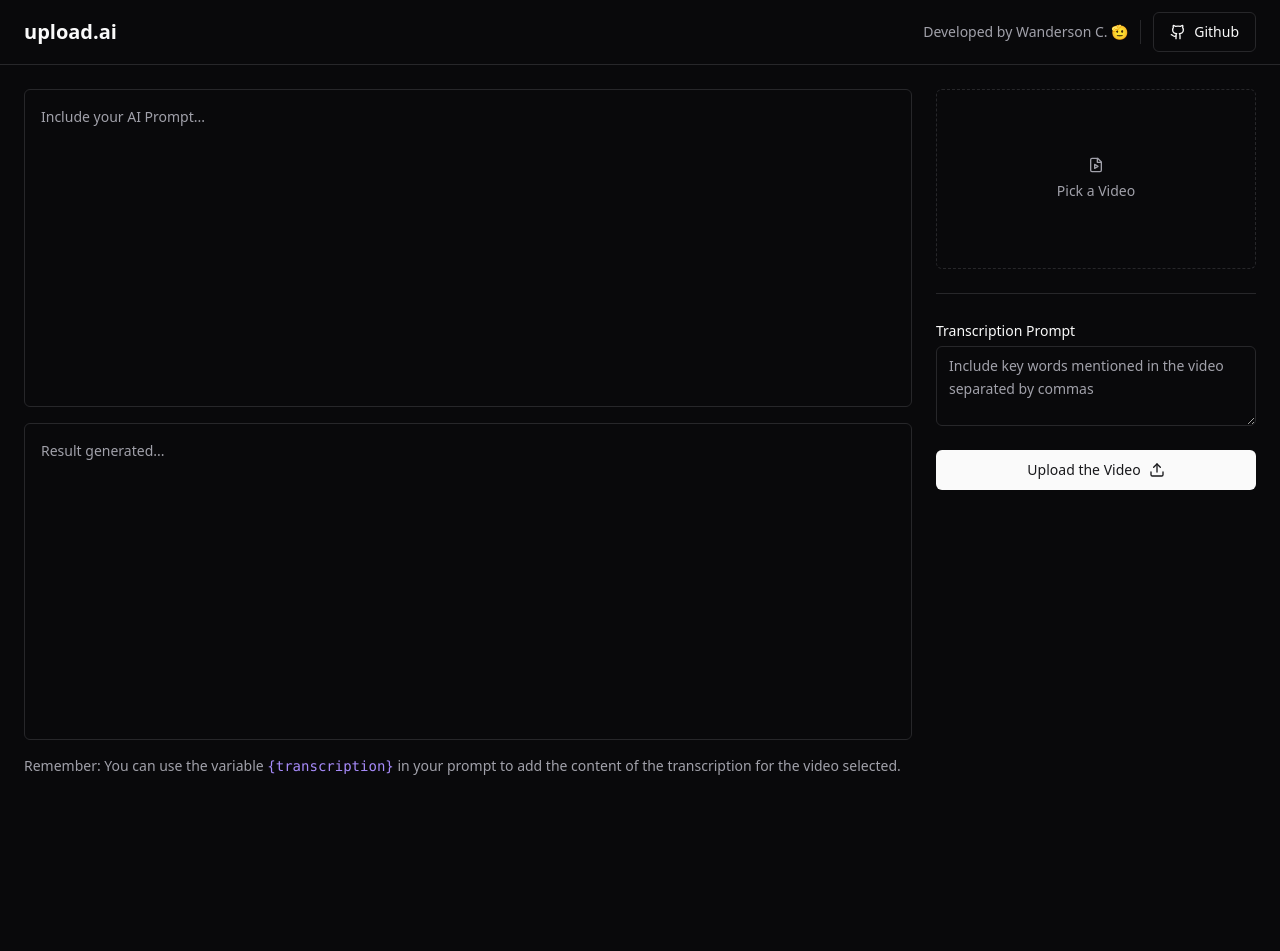
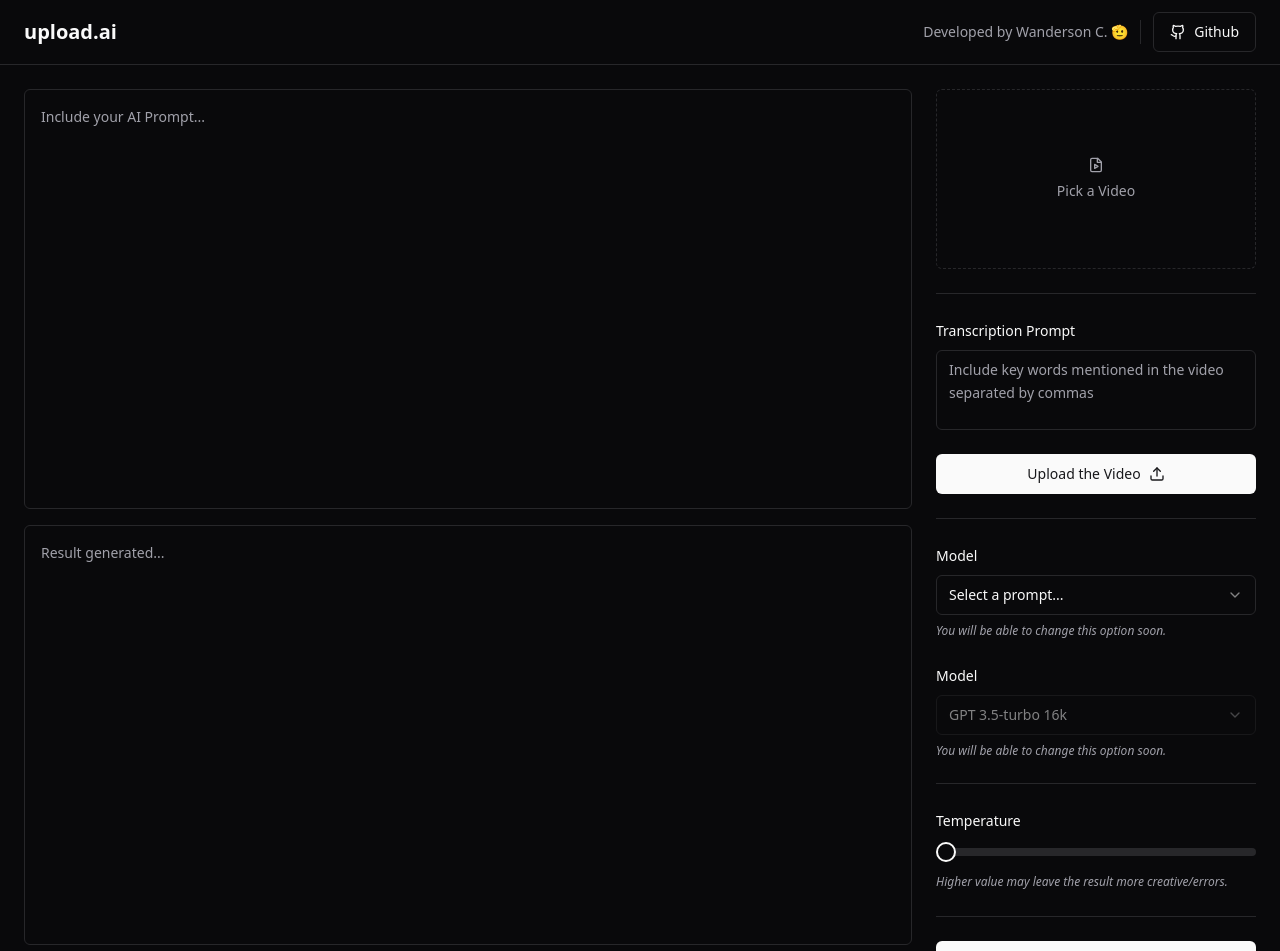
Before and after one commit to wandersonce/aiVideoSupport, a React (Vite) app in the folder ai-video-support/: page / in a window 1280 px wide. Shown: the top 951 px of the page. Before the commit the page ends 800 px from the top, so only its background shows below. Built offline with nearby package versions, Linux system fonts and the light colour scheme.

Commit message:
Adding sidebar second form

```diff
--- a/ai-video-support/package.json
+++ b/ai-video-support/package.json
@@ -11,7 +11,9 @@
   },
   "dependencies": {
     "@radix-ui/react-label": "^2.0.2",
+    "@radix-ui/react-select": "^1.2.2",
     "@radix-ui/react-separator": "^1.0.3",
+    "@radix-ui/react-slider": "^1.1.2",
     "@radix-ui/react-slot": "^1.0.2",
     "class-variance-authority": "^0.7.0",
     "clsx": "^2.0.0",
--- a/ai-video-support/src/App.tsx
+++ b/ai-video-support/src/App.tsx
@@ -1,8 +1,10 @@
 import { Button } from "./components/ui/button"
-import { Github, FileVideo, Upload } from "lucide-react"
+import { Github, FileVideo, Upload, Wand2 } from "lucide-react"
 import { Separator } from "./components/ui/separator"
 import { Textarea } from "./components/ui/textarea"
 import { Label } from "./components/ui/label"
+import { Select, SelectContent, SelectItem, SelectTrigger, SelectValue } from "./components/ui/select"
+import { Slider } from "./components/ui/slider"
 
 function App() {
 
@@ -37,14 +39,66 @@
 
             <Separator />
 
-            <div className="space-y-1">
+            <div className="space-y-2">
               <Label htmlFor="transcriptionPrompt"> Transcription Prompt</Label>
-              <Textarea id="transcriptionPrompt" className="min-h-20 leading-relaxed" placeholder="Include key words mentioned in the video separated by commas"/>
+              <Textarea id="transcriptionPrompt" className="h-20 leading-relaxed resize-none" placeholder="Include key words mentioned in the video separated by commas"/>
             </div>
 
             <Button type="submit" className="w-full">
               Upload the Video
               <Upload className="w-4 h-4 ml-2"/>
+            </Button>
+          </form>
+
+          <Separator />
+
+          <form className="space-y-6">
+          <div className="space-y-2">
+              <Label>Model</Label>
+              <Select>
+                <SelectTrigger>
+                  <SelectValue placeholder="Select a prompt..."/>
+                </SelectTrigger>
+                <SelectContent>
+                  <SelectItem value="title">
+                    Youtube Title
+                  </SelectItem>
+                  <SelectItem value="description">
+                    Youtube Description
+                  </SelectItem>
+                </SelectContent>
+              </Select>
+              <span className="text-muted-foreground block text-xs italic">You will be able to change this option soon.</span>
+            </div>
+
+            <div className="space-y-2">
+              <Label>Model</Label>
+              <Select disabled defaultValue="gpt3.5">
+                <SelectTrigger>
+                  <SelectValue />
+                </SelectTrigger>
+                <SelectContent>
+                  <SelectItem value="gpt3.5">
+                    GPT 3.5-turbo 16k
+                  </SelectItem>
+                </SelectContent>
+              </Select>
+              <span className="text-muted-foreground block text-xs italic">You will be able to change this option soon.</span>
+            </div>
+
+            <Separator />
+
+            <div className="space-y-4">
+              <Label>Temperature</Label>
+              <Slider min={0} max={1} step={0.1}/>
+              <span className="text-muted-foreground block text-xs italic leading-relaxed">Higher value may leave the result more creative/errors.</span>
+            </div>
+
+            <Separator />
+
+            <Button type="submit" className="w-full">
+              Execute
+              <Wand2 className="w-4 h-4 ml-2" />
             </Button>
           </form>
         </aside>
--- /dev/null
+++ b/ai-video-support/src/components/ui/select.tsx
@@ -0,0 +1,119 @@
+import * as React from "react"
+import * as SelectPrimitive from "@radix-ui/react-select"
+import { Check, ChevronDown } from "lucide-react"
+
+import { cn } from "@/lib/utils"
+
+const Select = SelectPrimitive.Root
+
+const SelectGroup = SelectPrimitive.Group
+
+const SelectValue = SelectPrimitive.Value
+
+const SelectTrigger = React.forwardRef<
+  React.ElementRef<typeof SelectPrimitive.Trigger>,
+  React.ComponentPropsWithoutRef<typeof SelectPrimitive.Trigger>
+>(({ className, children, ...props }, ref) => (
+  <SelectPrimitive.Trigger
+    ref={ref}
+    className={cn(
+      "flex h-10 w-full items-center justify-between rounded-md border border-input bg-background px-3 py-2 text-sm ring-offset-background placeholder:text-muted-foreground focus:outline-none focus:ring-2 focus:ring-ring focus:ring-offset-2 disabled:cursor-not-allowed disabled:opacity-50",
+      className
+    )}
+    {...props}
+  >
+    {children}
+    <SelectPrimitive.Icon asChild>
+      <ChevronDown className="h-4 w-4 opacity-50" />
+    </SelectPrimitive.Icon>
+  </SelectPrimitive.Trigger>
+))
+SelectTrigger.displayName = SelectPrimitive.Trigger.displayName
+
+const SelectContent = React.forwardRef<
+  React.ElementRef<typeof SelectPrimitive.Content>,
+  React.ComponentPropsWithoutRef<typeof SelectPrimitive.Content>
+>(({ className, children, position = "popper", ...props }, ref) => (
+  <SelectPrimitive.Portal>
+    <SelectPrimitive.Content
+      ref={ref}
+      className={cn(
+        "relative z-50 min-w-[8rem] overflow-hidden rounded-md border bg-popover text-popover-foreground shadow-md data-[state=open]:animate-in data-[state=closed]:animate-out data-[state=closed]:fade-out-0 data-[state=open]:fade-in-0 data-[state=closed]:zoom-out-95 data-[state=open]:zoom-in-95 data-[side=bottom]:slide-in-from-top-2 data-[side=left]:slide-in-from-right-2 data-[side=right]:slide-in-from-left-2 data-[side=top]:slide-in-from-bottom-2",
+        position === "popper" &&
+          "data-[side=bottom]:translate-y-1 data-[side=left]:-translate-x-1 data-[side=right]:translate-x-1 data-[side=top]:-translate-y-1",
+        className
+      )}
+      position={position}
+      {...props}
+    >
+      <SelectPrimitive.Viewport
+        className={cn(
+          "p-1",
+          position === "popper" &&
+            "h-[var(--radix-select-trigger-height)] w-full min-w-[var(--radix-select-trigger-width)]"
+        )}
+      >
+        {children}
+      </SelectPrimitive.Viewport>
+    </SelectPrimitive.Content>
+  </SelectPrimitive.Portal>
+))
+SelectContent.displayName = SelectPrimitive.Content.displayName
+
+const SelectLabel = React.forwardRef<
+  React.ElementRef<typeof SelectPrimitive.Label>,
+  React.ComponentPropsWithoutRef<typeof SelectPrimitive.Label>
+>(({ className, ...props }, ref) => (
+  <SelectPrimitive.Label
+    ref={ref}
+    className={cn("py-1.5 pl-8 pr-2 text-sm font-semibold", className)}
+    {...props}
+  />
+))
+SelectLabel.displayName = SelectPrimitive.Label.displayName
+
+const SelectItem = React.forwardRef<
+  React.ElementRef<typeof SelectPrimitive.Item>,
+  React.ComponentPropsWithoutRef<typeof SelectPrimitive.Item>
+>(({ className, children, ...props }, ref) => (
+  <SelectPrimitive.Item
+    ref={ref}
+    className={cn(
+      "relative flex w-full cursor-default select-none items-center rounded-sm py-1.5 pl-8 pr-2 text-sm outline-none focus:bg-accent focus:text-accent-foreground data-[disabled]:pointer-events-none data-[disabled]:opacity-50",
+      className
+    )}
+    {...props}
+  >
+    <span className="absolute left-2 flex h-3.5 w-3.5 items-center justify-center">
+      <SelectPrimitive.ItemIndicator>
+        <Check className="h-4 w-4" />
+      </SelectPrimitive.ItemIndicator>
+    </span>
+
+    <SelectPrimitive.ItemText>{children}</SelectPrimitive.ItemText>
+  </SelectPrimitive.Item>
+))
+SelectItem.displayName = SelectPrimitive.Item.displayName
+
+const SelectSeparator = React.forwardRef<
+  React.ElementRef<typeof SelectPrimitive.Separator>,
+  React.ComponentPropsWithoutRef<typeof SelectPrimitive.Separator>
+>(({ className, ...props }, ref) => (
+  <SelectPrimitive.Separator
+    ref={ref}
+    className={cn("-mx-1 my-1 h-px bg-muted", className)}
+    {...props}
+  />
+))
+SelectSeparator.displayName = SelectPrimitive.Separator.displayName
+
+export {
+  Select,
+  SelectGroup,
+  SelectValue,
+  SelectTrigger,
+  SelectContent,
+  SelectLabel,
+  SelectItem,
+  SelectSeparator,
+}
--- /dev/null
+++ b/ai-video-support/src/components/ui/slider.tsx
@@ -0,0 +1,26 @@
+import * as React from "react"
+import * as SliderPrimitive from "@radix-ui/react-slider"
+
+import { cn } from "@/lib/utils"
+
+const Slider = React.forwardRef<
+  React.ElementRef<typeof SliderPrimitive.Root>,
+  React.ComponentPropsWithoutRef<typeof SliderPrimitive.Root>
+>(({ className, ...props }, ref) => (
+  <SliderPrimitive.Root
+    ref={ref}
+    className={cn(
+      "relative flex w-full touch-none select-none items-center",
+      className
+    )}
+    {...props}
+  >
+    <SliderPrimitive.Track className="relative h-2 w-full grow overflow-hidden rounded-full bg-secondary">
+      <SliderPrimitive.Range className="absolute h-full bg-primary" />
+    </SliderPrimitive.Track>
+    <SliderPrimitive.Thumb className="block h-5 w-5 rounded-full border-2 border-primary bg-background ring-offset-background transition-colors focus-visible:outline-none focus-visible:ring-2 focus-visible:ring-ring focus-visible:ring-offset-2 disabled:pointer-events-none disabled:opacity-50" />
+  </SliderPrimitive.Root>
+))
+Slider.displayName = SliderPrimitive.Root.displayName
+
+export { Slider }
```
Also changed, not shown: 1 other file (tests, documents, lock files or other folders).
